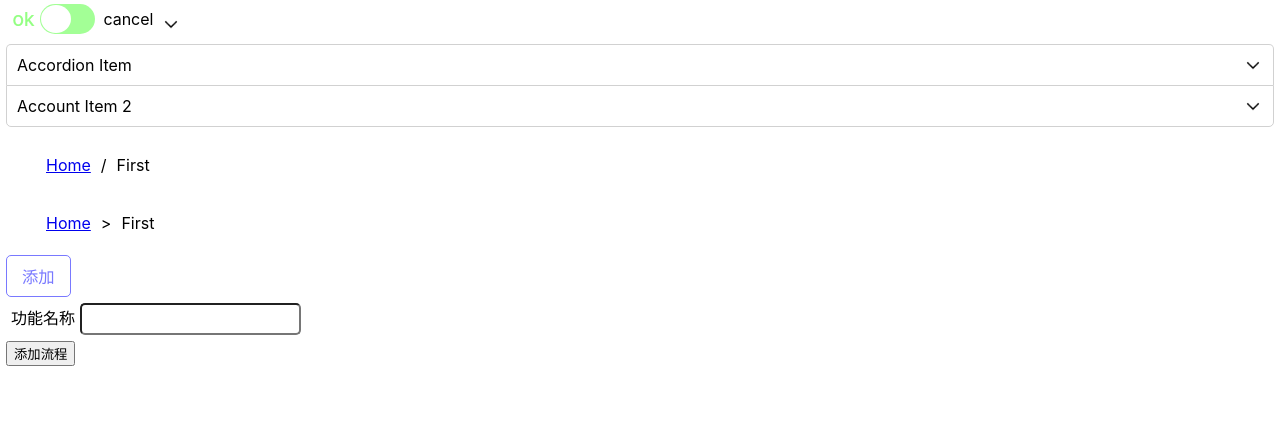
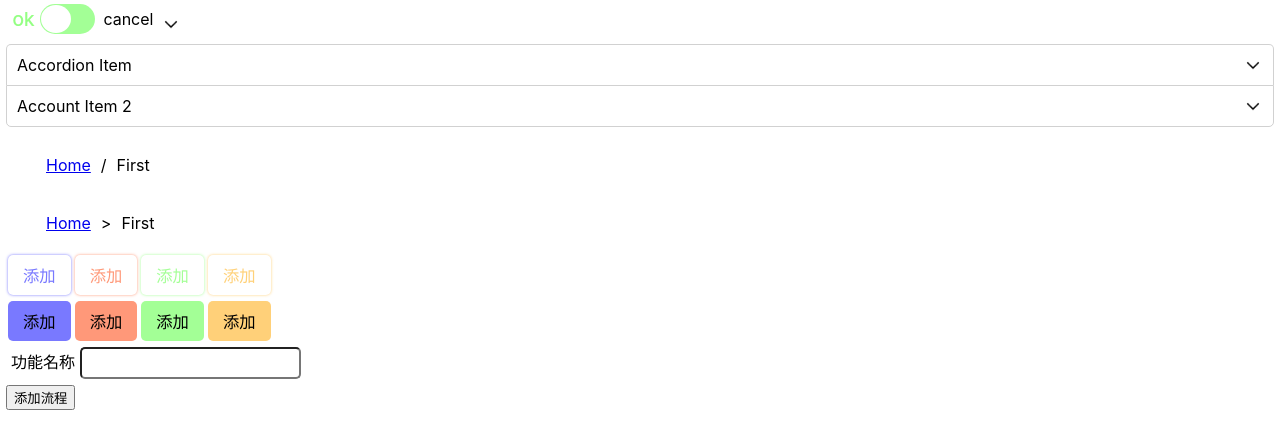
Before and after one commit to xiaobin3031/automation-ui, a React (Create React App) app: page / in a window 1280 px wide. Shown: the top 448 px of the page. Built offline with nearby package versions, Linux system fonts and the light colour scheme.

Commit message:
button.js样式优化

```diff
--- a/src/css/button.css
+++ b/src/css/button.css
@@ -4,6 +4,8 @@
   border-radius: 5px;
   font-size: 1.02em;
   cursor: pointer;
+  margin-left: 2px;
+  margin-right: 2px;
 }
 .x-button.primary:not(.outline) {
   background-color: var(--color-primary)
@@ -18,24 +20,36 @@
   background-color: var(--color-warning)
 }
 .x-button.outline.primary {
-  border: 1px solid var(--color-primary);
+  box-shadow: 0 0 3px var(--color-primary);
   color: var(--color-primary);
 }
 .x-button.outline.danger {
-  border: 1px solid var(--color-danger);
+  box-shadow: 0 0 3px var(--color-danger);
   color: var(--color-danger);
 }
 .x-button.outline.success {
-  border: 1px solid var(--color-success);
+  box-shadow: 0 0 3px var(--color-success);
   color: var(--color-success);
 }
 .x-button.outline.warning {
-  border: 1px solid var(--color-warning);
+  box-shadow: 0 0 3px var(--color-warning);
   color: var(--color-warning);
 }
 .x-button.outline {
   background-color: rgba(0, 0, 0, 0);
 }
-.x-button.outline:focus {
-  box-shadow: inset 0 0 5px attr(color);
+.x-button.outline.primary:focus {
+  box-shadow: inset 0 0 5px var(--color-primary);
 }
+.x-button.outline.danger:focus {
+  box-shadow: inset 0 0 5px var(--color-danger);
+}
+.x-button.outline.success:focus {
+  box-shadow: inset 0 0 5px var(--color-success);
+}
+.x-button.outline.warning:focus {
+  box-shadow: inset 0 0 5px var(--color-warning);
+}
+.x-button:not(.outline):focus {
+  box-shadow: inset 0 0 5px black;
+}
--- a/src/page/flow/Scene.js
+++ b/src/page/flow/Scene.js
@@ -79,6 +79,15 @@ export default function Scene(){
       </Row>
       <Row>
         <Button color='primary' outline>添加</Button>
+        <Button color='danger' outline>添加</Button>
+        <Button color='success' outline>添加</Button>
+        <Button color='warning' outline>添加</Button>
+      </Row>
+      <Row>
+        <Button color='primary'>添加</Button>
+        <Button color='danger'>添加</Button>
+        <Button color='success'>添加</Button>
+        <Button color='warning'>添加</Button>
       </Row>
       <Row>
         <Label>功能名称</Label>
```
